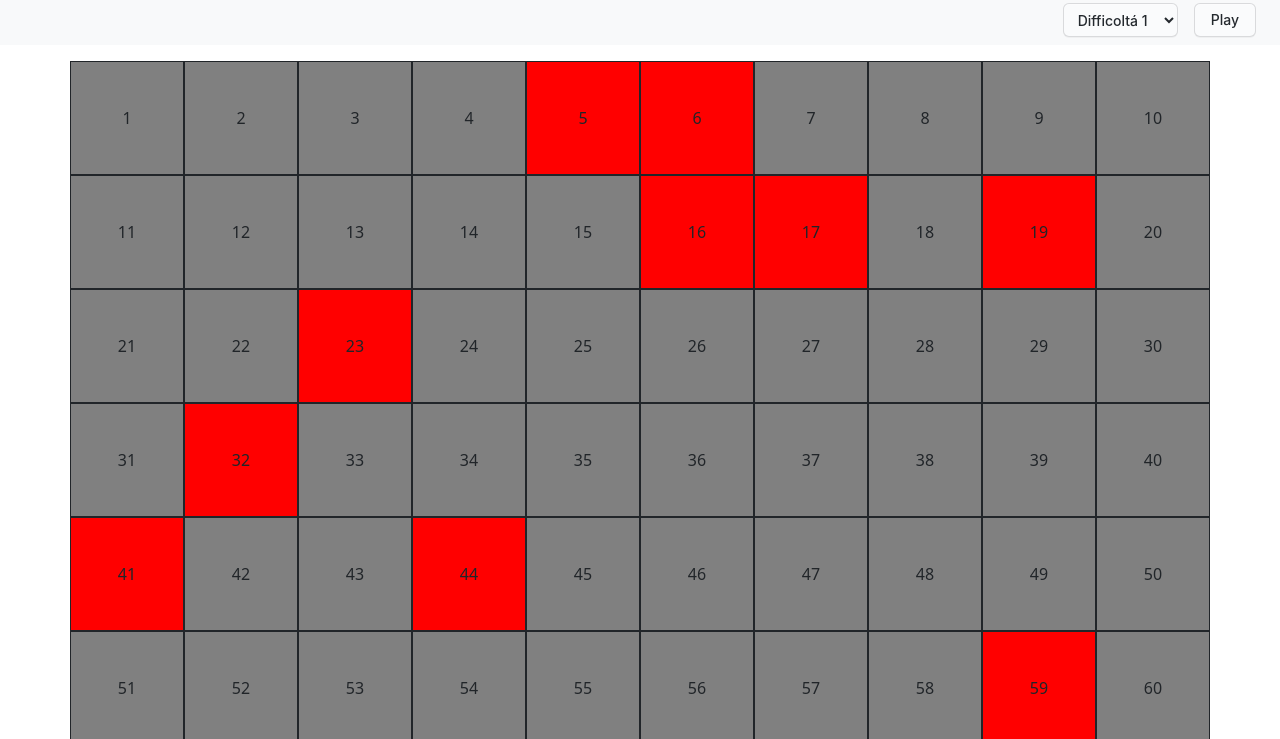
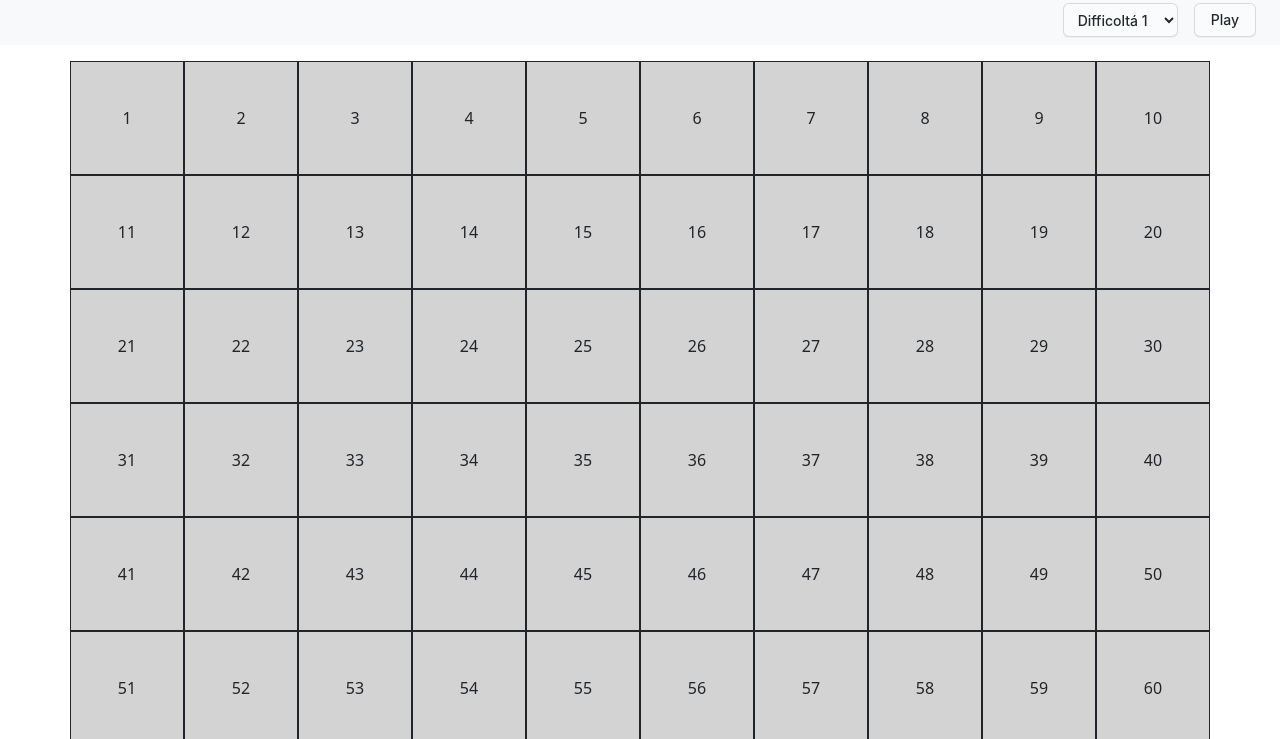
Before and after one commit to PietroMarilei/js-campominato-grid, a plain HTML site: page index.html in a window 1280 px wide. Both pictures are taken after a click on the button "Play". Shown: the part 61-800 px from the top of the page. Drawn offline with nearby package versions, Linux system fonts and the light colour scheme.

Commit message:
working on coordinates, how to determine near 8 numb of a bomb?

```diff
--- a/assets/css/style.css
+++ b/assets/css/style.css
@@ -25,6 +25,11 @@
 
 .bomb {
     background-color: red;
+}
+
+.hidden {
+    background-color: lightgrey;
+
 }
 
 .activeCell {
--- a/assets/js/main.js
+++ b/assets/js/main.js
@@ -29,6 +29,8 @@ function generateField(cellContainer, numbOfCells,) {
 
         singleCell.className = 'cell'
         singleCell.textContent = `${i}`
+
+        singleCell.classList.add('hidden')
         // questo aggiunge il contenuto
         singleCell.style.width = `calc(100% / ${Math.sqrt(numbOfCells)})`
 
@@ -38,8 +40,8 @@ function generateField(cellContainer, numbOfCells,) {
 
         singleCell.addEventListener("click", function () {
             console.log('premuto cella');
-            singleCell.classList.toggle("activeCell")
-            // Quando l'utente clicca su ogni cella, la cella cliccata si colora di azzurro
+            singleCell.classList.remove("hidden")
+
         })
 
 
@@ -50,16 +52,34 @@ function generateField(cellContainer, numbOfCells,) {
 
         if (bombsArray.includes(cellNumb)) {
             // se sta nell'bombsArray ci aaggiungo la bomba
-
             singleCell.classList.add('bomb')
 
+
         }
+
+
+        // coordinate 👇
+
+        let firstRow = []
+
+        singleCell.addEventListener('click', function () {
+
+            if (singleCell.textContent <= Math.sqrt(numbOfCells)) {
+                console.log('questo numero é nella prima riga');
+
+            }
+        })
+
     }
+
 
 
 }
 
 function genBombsArray(maxBombs, numbOfCells) {
+
+    bombsArray = []
+    // svuoto l'array
 
     function rndNumb(min, max) {
         return Math.floor(Math.random() * (max - min + 1)) + min;
@@ -103,8 +123,4 @@ buttonElement.addEventListener('click', function () {
 
 
 
-
-
-
-
 })
```
